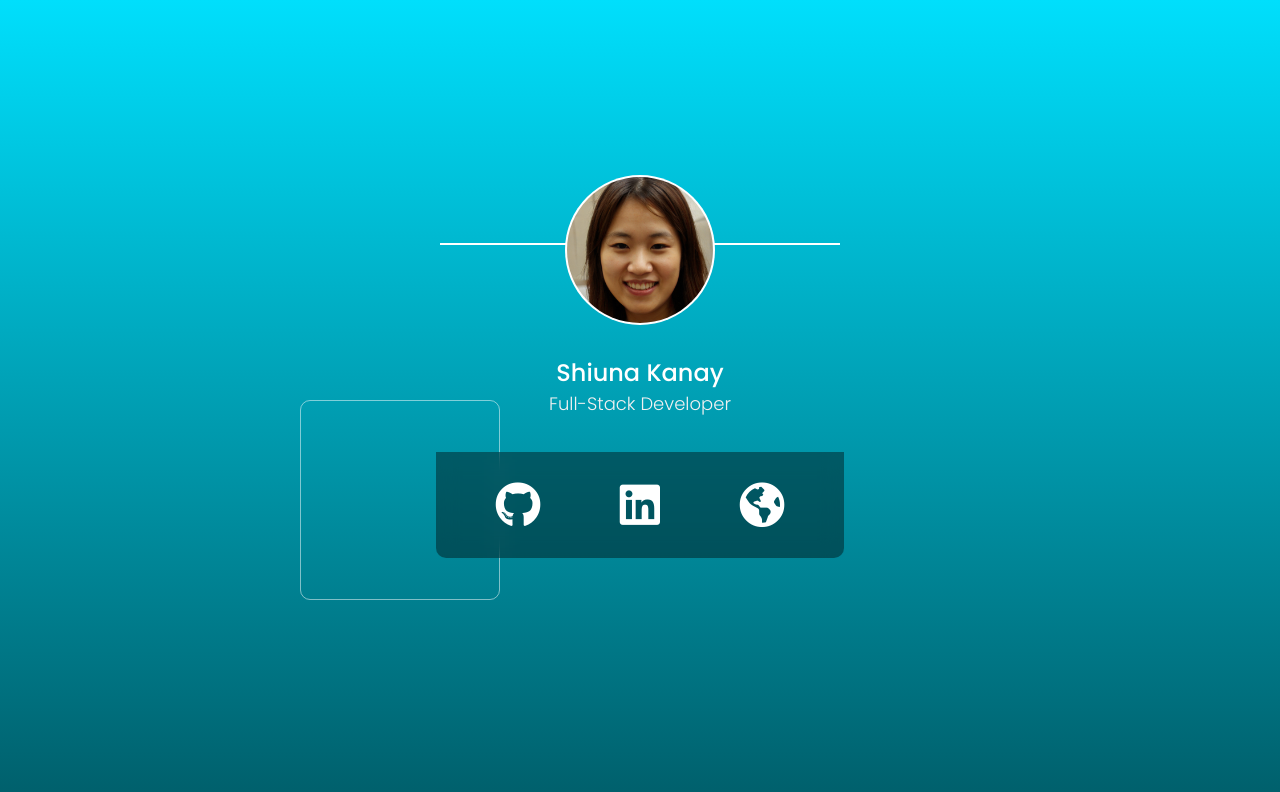
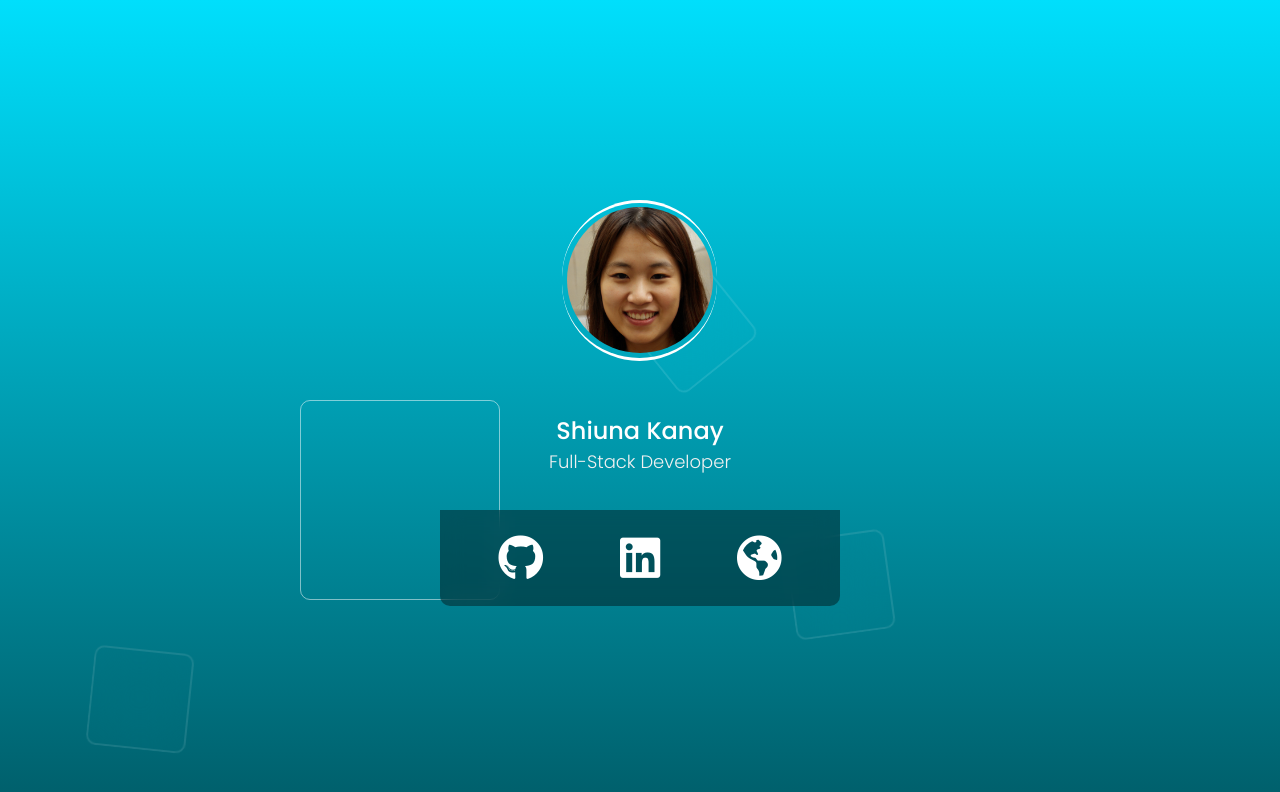
Before and after one commit to WelderMileu/sociais_list, a plain HTML site: page index.html in a window 1280 px wide. Drawn offline with Linux system fonts and the light colour scheme.

Commit message:
adicionando mais animacao em nossa pagina

```diff
--- a/index.html
+++ b/index.html
@@ -10,6 +10,10 @@
 	<body>
 		<div class="container">
 			<div class="float"></div>
+			<div class="float__medium" style="--i: 50%; --d: 7s"></div>
+			<div class="float__medium" style="--i: 200%; --d:10s"></div>
+			<div class="float__medium" style="--i: -300%; --d: 5s"></div>
+			<div class="float__medium" style="--i: -500%; --d: 13s"></div>
 
 			<div class="card">
 				<div class="card__image">
--- a/style.css
+++ b/style.css
@@ -19,6 +19,7 @@ body {
 .container {
 	width: 100%;
 	height: 100vh;
+
 	display: flex;
 	flex-direction: column;
 	justify-content: center;
@@ -29,34 +30,64 @@ body {
 
 .card {
 	width: 400px;
-	/*border-radius: 10px;*/
 	position: relative;
-	border-top: 2px solid rgba(255,255,255);
 	border-bottom: none;
+
+	display: flex;
+	flex-direction: column;
+	justify-content: center;
+	align-items: center;
 }
 
 .card .card__image {
+	position: relative;
+	padding: 10px;
+}
+
+.card .card__image:before {
+	content: '';
 	position: absolute;
-	padding: 10px;
-	top: -80px;
-	left: 115px;
+	width: 155px;
+	height: 155px;
+	border: 3px solid #fff;
+	border-right: none;
+	border-left: none;
+	z-index: -1;
+	border-radius: 100px;
+	top: 5px;
+	left: 7px;
+	animation: 10s borda forwards ease-in infinite;
 }
+
+@keyframes borda {
+	0% {
+		transform: rotate(160deg);
+	}
+
+	50% {
+		transform: rotate(0deg);
+	}
+
+	100% {
+		transform: rotate(160deg);
+	}
+}
+
 
 .card .card__image img {
 	width: 150px;
 	object-fit: cover;
 	border-radius: 100px;
-	/*border: 2px solid rgba(255,255,255, .5);*/
 	padding: 2px;
-	background-color: #fff;
 }
 
 .card .card__content {
+	width: 400px;
 	display: flex;
 	flex-direction: column;
 	justify-content: center;
 	align-items: center;
-	margin-top: 100px;
+	margin-top: 30px;
 }
 
 
@@ -81,14 +112,14 @@ body {
 
 
 .card .card__content .card__sociais {
-	width: 102%;
+	width: 100%;
 	display: flex;
 	flex-direction: row;
 	justify-content: space-around;
 	align-items: center;
 	margin-top: 25px;
 
-	padding: 30px 20px;
+	padding: 25px 20px;
 	background-color: rgba(0,0,0,.4);
 	-webkit-backdrop-filter: blur(10px);
 	backdrop-filter: blur(10px);
@@ -138,6 +169,7 @@ body {
 
 	80% {
 		transform: translate(100%, 0%) rotate(0deg);
+
 	}
 
 	100% {
@@ -147,15 +179,32 @@ body {
 	}
 }
 
+.float__medium {
+	position: absolute;
+	width: 100px;
+	height: 100px;
+	border: 2px solid rgba(255,255,255, 0.1);
+	backdrop-filter: blur(40px);
+	border-radius: 10px;
+	z-index: -2;
+
+	animation: 8s mediu forwards ease-in infinite;
+	animation-duration: var(--d);
+}
+
+@keyframes mediu {
+	0% {
+		transform: translate(var(--i), 500%) rotate(120deg);
+	}
+
+	100% {
+		transform: translate(var(--i), -500%);
+	}
+}
+
+
 @media screen and (max-width: 500px) {
-	.card {
+	.card .card__content {
 		width: 80%;
 	}
-
-	.card .card__image {
-		position: absolute;
-		padding: 10px;
-		top: -80px;
-		left: 60px;
-	}
 }
```
